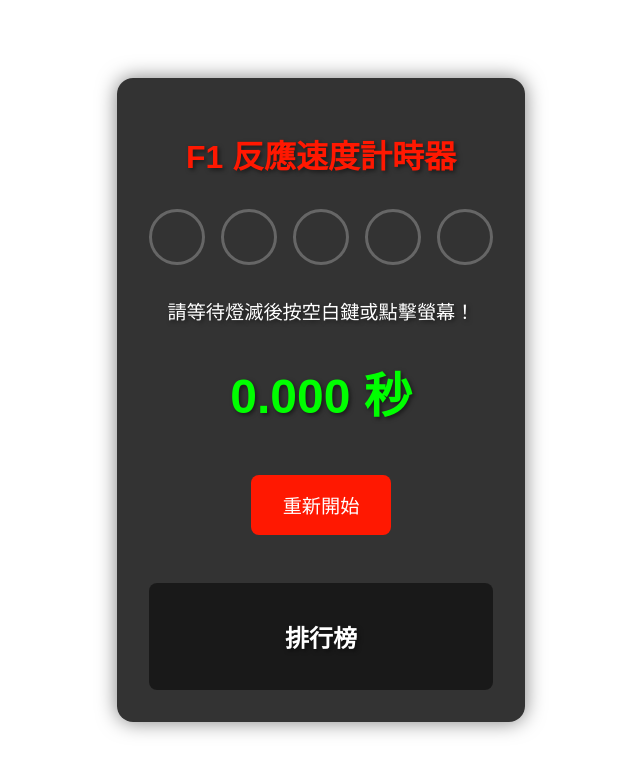
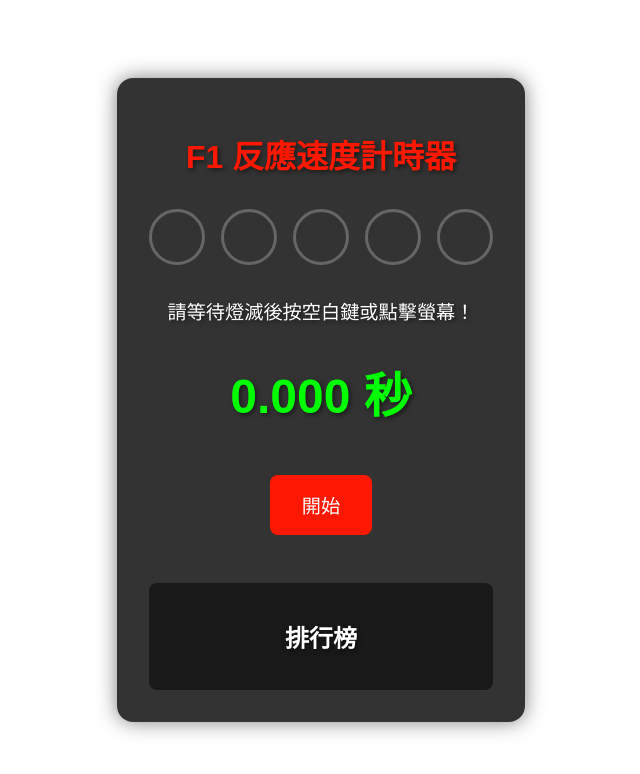
Before and after one commit to panda940927/timeout, a plain HTML site: page index.html in a window 1280 px wide. Shown: the whole page, without its empty margins (319-959 px from the left). Drawn offline with Linux system fonts and the light colour scheme.

Commit message:
Your commit message

```diff
--- a/index.html
+++ b/index.html
@@ -19,7 +19,7 @@
     </div>
     <p id="instructions">請等待燈滅後按空白鍵或點擊螢幕！</p>
     <h2 id="timer">0.000 秒</h2>
-    <button id="restart">重新開始</button>
+    <button id="restart">開始</button>
     <div id="leaderboard">
       <h2>排行榜</h2>
       <ul id="scores"></ul>
```
